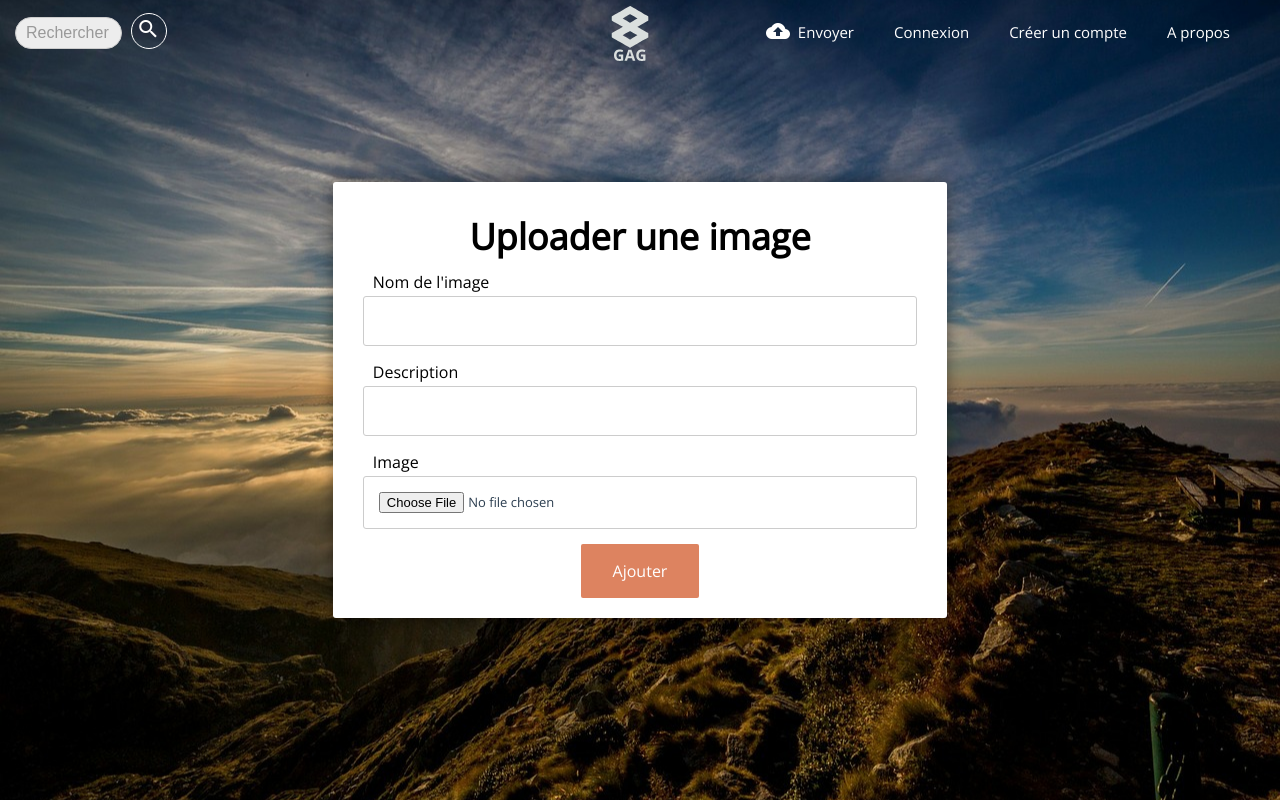
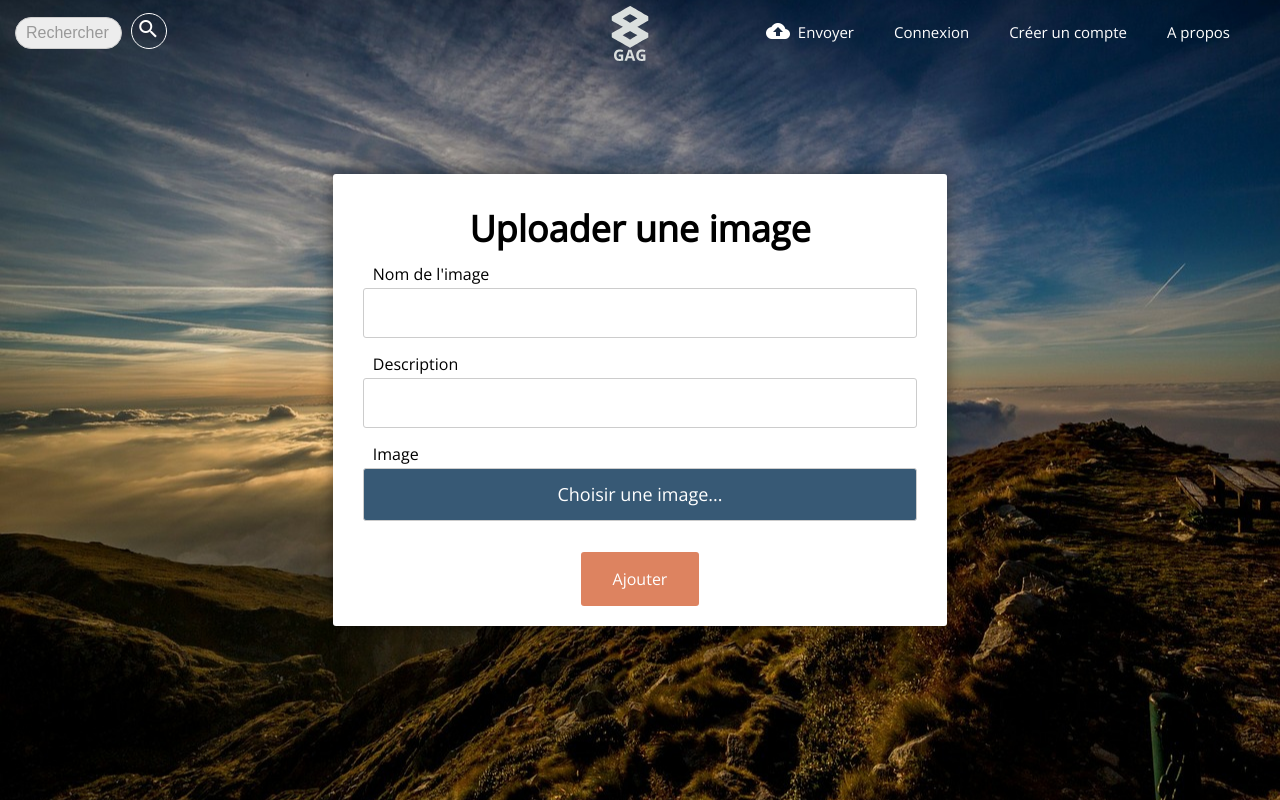
Before and after one commit to axel-ft/8gag_php, a PHP site: template vue/upload_nouvelle_image.php in a window 1280 px wide. Run offline with PHP 8.4, Linux system fonts and the light colour scheme; the template is opened without the code that fills it, so the values that code supplies are empty.

Commit message:
Personnalisation bouton upload

```diff
--- a/vue/css/common.css
+++ b/vue/css/common.css
@@ -6,36 +6,28 @@ html, body {
 	display: flex;
 	flex-direction: column;
 	justify-content: center;
-
+	min-height: 600px;
 }
 
 h1, h2, h3, h4, h5, h6 {
 	text-align: center;
 	margin: 10px 0;
-}
-
-h1 {
+} h1 {
 	font-size: 48px;
-}
-
-h2 {
+} h2 {
         font-size: 42px;
-}
-
-h3 {
+} h3 {
         font-size: 36px;
-}
-
-h4 {
+} h4 {
         font-size: 30px;
-}
-
-h5 {
+} h5 {
         font-size: 24px;
-}
-
-h6 {
+} h6 {
         font-size: 18px;
+} p {
+	font-size: 16px;
+	text-align: justify;
+	text-align-last: center;
 }
 
 
@@ -111,7 +103,8 @@ a.button {
         padding: 16px 32px;
         background: #dd8360;
 	color: #FFFFFF;
-        border-radius: 2px;
+        border-radius: 3px;
+	transition: all 0.5s ease;
 }
 
 input.button, button.button {
@@ -120,9 +113,16 @@ input.button, button.button {
         padding: 16px 32px;
         background: #dd8360;
         color: #FFFFFF;
-        border-radius: 2px;
+        border-radius: 3px;
 	border: none;
 	font-size: 16px;
+	cursor: pointer;
+	transition: all 0.5s ease;
+}
+
+a.button:hover, input.button:hover, button.button:hover {
+        background: #e89c86;
+	transition: all 0.5s ease;
 }
 
 input:-moz-placeholder {
@@ -296,6 +296,7 @@ input[type=search]:focus {
 	background: #FFFFFF;
 	color: #333333;
 	transition: color 0.5s, background 0.5s;
+	cursor: pointer;
 }
 
 #recherche_form > button[type="submit"]:focus {
@@ -346,7 +347,7 @@ input[type=search]:focus {
 }
 
 /* UN PEU DE RESPONSIVE */
-@media screen and (max-width: 500px) {
+@media screen and (max-width: 690px) {
 	#button_div {
 		flex-direction: column;
 		align-items: center;
--- a/vue/css/form.css
+++ b/vue/css/form.css
@@ -24,11 +24,7 @@
     margin: 0 0 3px 10px;
 }
 
-.form fieldset:not(:first-of-type) {
-    display: none;
-}
-
-.form input, .form textarea {
+.form input, .form textarea, #upload-label {
     padding: 15px;
     border: 1px solid #ccc;
     border-radius: 3px;
@@ -38,18 +34,6 @@
     font-family: 'Open Sans', sans-serif;
     color: #2C3E50;
     font-size: 13px;
-}
-
-.form .action-button {
-    width: 100px;
-    background: #27AE60;
-    font-weight: bold;
-    color: white;
-    border: 0 none;
-    border-radius: 1px;
-    cursor: pointer;
-    padding: 10px 5px;
-    margin: 10px 5px;
 }
 
 #desactiver {
@@ -62,3 +46,31 @@
     margin: 20px auto;
     width: 230px;
 }
+
+#file-upload {
+	position: relative;
+}
+
+#image {
+	z-index: 2;
+	opacity: 0;
+}
+
+#upload-label {
+	background: #375975;
+	color: #FFFFFF;
+	font-size: 18px;
+	position: absolute;
+	top: 0;
+    	height: 53px;
+    	width: 100%;
+    	text-align: center;
+	margin: 0;
+	padding: 13px;
+	cursor: pointer;
+}
+
+.filepath {
+	margin-top: 0;
+	text-align: center;
+}
--- a/vue/css/index.css
+++ b/vue/css/index.css
@@ -3,6 +3,7 @@
 	background-size: cover;
 	width: 100%;
 	height: 100vh;
+	min-height: 600px;
 }
 
 #bienvenue {
@@ -10,10 +11,11 @@
 	position: absolute;
 	height: 350px;
 	width: 100vw;
-	top: calc(50vh - 175px - 25px);
+	top: calc(50vh - 300px);
 	color: #FFFFFF;
 	background: rgba(0,0,0,0.5);
 	padding: 25px 0;
+	margin-top: 100px;
 	border-radius: 2px;
 }
 
--- a/vue/index.php
+++ b/vue/index.php
@@ -5,7 +5,8 @@
 	<?php require_once('vue/head_commun.php'); ?>
 	<link rel="stylesheet" type="text/css" href="vue/css/index.css">
 </head>
-<body id="main_background">
+<body>
+<div id="main_background">
 	<?php require_once('vue/navbar.php'); ?>
 
 	<section id="bienvenue">
@@ -17,6 +18,7 @@
 			<div id="button_div"><a class="button" id="start_upload" href="index.php?p=upload">Démarrer l'envoi</a><p>&nbsp;&nbsp;&nbsp;&nbsp;&nbsp;&nbsp;&nbsp;&nbsp;&nbsp;&nbsp;OU&nbsp;&nbsp;&nbsp;&nbsp;&nbsp;&nbsp;&nbsp;&nbsp;&nbsp;&nbsp;</p><a class="button" id="discover" href="#dernieres_images">Découvrir les 5 dernières images uploadées</a></div>
 		</div>
 	</section>
+</div>
 
 	<section id="section_dernieres_images">
 		<h2>Les 5 dernières images uploadées</h2>
--- /dev/null
+++ b/vue/js/upload-button.js
@@ -0,0 +1,3 @@
+document.getElementById('image').onchange = function () {
+    document.getElementById('filepath').innerHTML = document.getElementById('image').value.split("\\")[document.getElementById('image').value.split("\\").length - 1];
+};
--- a/vue/upload_nouvelle_image.php
+++ b/vue/upload_nouvelle_image.php
@@ -8,24 +8,26 @@
 <body id="upload_background">
 	<?php require_once('vue/navbar.php');?>
 
-
         <form action="" method="POST" enctype="multipart/form-data" class="form">
             <fieldset>
                 <h3>Uploader une image</h3>
-                <?php if (isset($erreurupload)) echo $erreurupload . '<br>';?>
+                <?php if (isset($erreurupload)) echo $erreurupload . '<br>';
+		if (isset($erreur)) echo $erreur . '<br>';
+		if (isset($succes)) { echo $succes . '<br>'; } else if (isset($echec)) { echo $echec . '<br>' ;} ?>
                 <label for="name_img">Nom de l'image  </label>
                 <input type="text" name="name_img" id="name_img"><br>
                 <label for="description" value="">Description  </label>
                 <input type="text" name="description" id="description"><br>
                 <label for="image">Image  </label>
-                <input type="file" name="image" id="image"><br>
-		<?php if (isset($erreur)) echo $erreur . '<br>';
-		if (isset($succes)) {echo $succes . '<br>';} else if (isset($echec)) {echo $echec . '<br>';} ?>
+                <div id="file-upload">
+			<input type="file" name="image" id="image">
+			<label for="image" id="upload-label">Choisir une image...</label>
+			<p id="filepath" class="filepath"></p>
+		</div>
                 <button type="submit" name="ajouter" class="button" id="ajouter">Ajouter</button>
             </fieldset>
         </form>
 
-
-
+<script type="text/javascript" src="vue/js/upload-button.js"></script>
 </body>
 </html>
```
Also changed, not shown: 1 other file.
